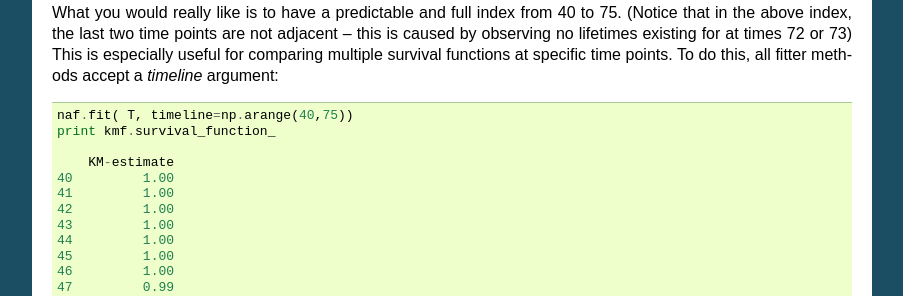
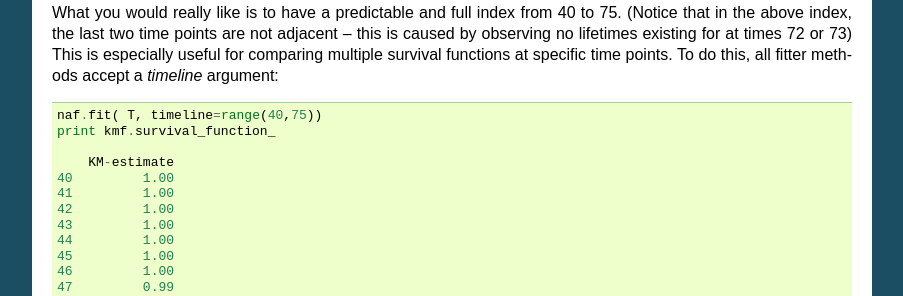
Before and after one commit to CamDavidsonPilon/lifelines, a Sphinx documentation site: the page built from docs/examples.rst, in a window 1280 px wide and 900 px high, scrolled down 3084 px. Shown: the part 152-448 px from the top of the window, without its empty margins (198-1101 px from the left). Built offline with Sphinx 7.4.7, drawn with Linux system fonts in a browser that asks for light colours; formulas are drawn with MathJax 3.

Commit message:
Update examples.rst
reverting doc change

```diff
--- a/docs/examples.rst
+++ b/docs/examples.rst
@@ -150,7 +150,7 @@ existing for at times 72 or 73) This is especially useful for comparing multiple
 
 .. code-block:: python
 
-    naf.fit( T, timeline=np.arange(40,75))
+    naf.fit( T, timeline=range(40,75))
     print kmf.survival_function_
 
         KM-estimate
```
